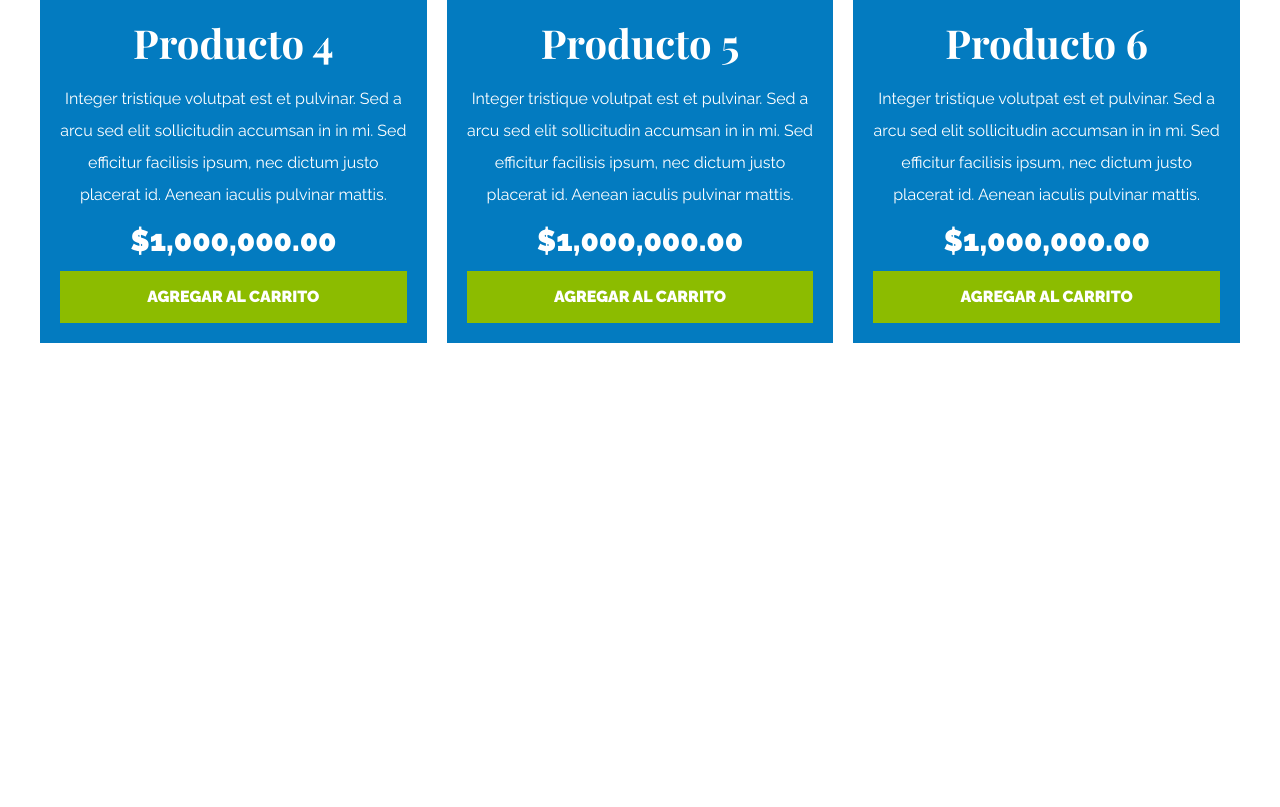
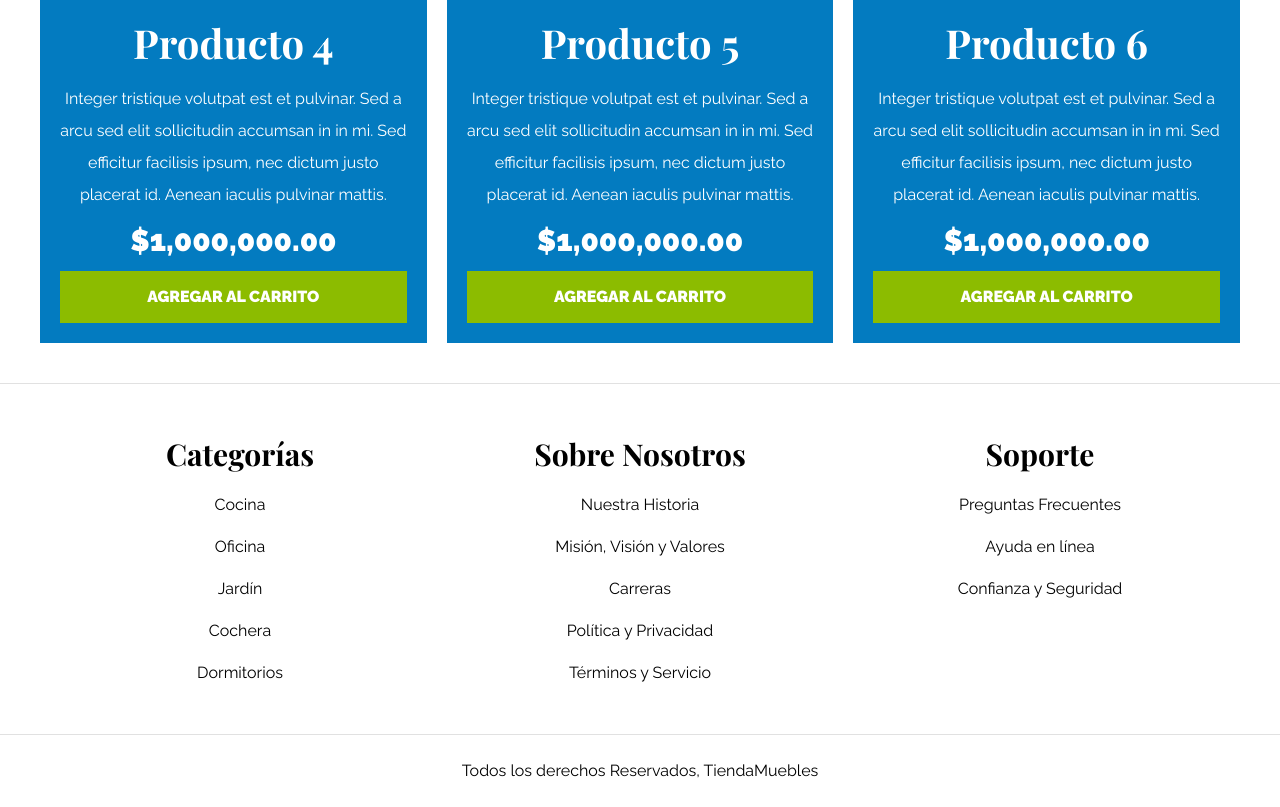
Before and after one commit to TaielNxz/sass-course-01-ecommerce, a plain HTML site: page index.html in a window 1280 px wide. Shown: the part 3498-4305 px from the top of the page. Before the commit the page ends 3841 px from the top, so only its background shows below. Drawn offline with nearby package versions, Linux system fonts and the light colour scheme.

Commit message:
add footer

```diff
--- a/css/app.css
+++ b/css/app.css
@@ -235,10 +235,14 @@ img {
 }
 
 /* ==== Product ==== */
+.products {
+    margin-bottom: 4rem;
+}
+
 @media (min-width: 768px) {
     .products {
         width: 95%;
-        margin: 0 auto;
+        margin: 0 auto 4rem auto;
     }
 }
 
@@ -316,3 +320,42 @@ img {
     font-weight: 900;
     font-size: 3rem;
 }
+
+/* ==== Footer ==== */
+.footer {
+    border-top: 1px solid #e1e1e1;
+}
+
+@media (min-width: 768px) {
+    .footer-grid {
+        display: grid;
+        grid-template-columns: repeat(3, 1fr);
+    }
+}
+
+.footer-content {
+    margin: 4rem 0;
+    text-align: center;
+}
+
+.footer-content h3 {
+    margin: 0;
+}
+
+.footer-content nav {
+    display: flex;
+    flex-direction: column;
+}
+.footer-content a {
+    padding: 0.5rem 0;
+}
+.footer-content a:hover {
+    font-weight: 700;
+}
+
+.copyright {
+    border-top: 1px solid #e1e1e1;
+    text-align: center;
+    margin: 0;
+    padding: 2rem 0;
+}
--- a/index.html
+++ b/index.html
@@ -60,7 +60,7 @@
         </div>
     </section>
 
-    <section class="products">
+    <main class="products">
         <h2 class="title">Nuestros Productos</h2>
 
         <div class="products-list conteiner">
@@ -130,6 +130,40 @@
                 </div>
             </div>
         </div>
-    </section>
+    </main>
+
+    <footer class="footer">
+        <div class="footer-grid conteiner">
+            <div class="footer-content">
+                <h3>Categorías</h3>
+                <nav>
+                    <a href="#">Cocina</a>
+                    <a href="#">Oficina</a>
+                    <a href="#">Jardín</a>
+                    <a href="#">Cochera</a>
+                    <a href="#">Dormitorios</a>
+                </nav>
+            </div>
+            <div class="footer-content">
+                <h3>Sobre Nosotros</h3>
+                <nav>
+                    <a href="#">Nuestra Historia</a>
+                    <a href="#">Misión, Visión y Valores</a>
+                    <a href="#">Carreras</a>
+                    <a href="#">Política y Privacidad</a>
+                    <a href="#">Términos y Servicio</a>
+                </nav>
+            </div>
+            <div class="footer-content">
+                <h3>Soporte</h3>
+                <nav>
+                    <a href="#">Preguntas Frecuentes</a>
+                    <a href="#">Ayuda en línea</a>
+                    <a href="#">Confianza y Seguridad</a>
+                </nav>
+            </div>
+        </div>
+        <p class="copyright">Todos los derechos Reservados, TiendaMuebles</p>
+    </footer>
 </body>
 </html>
```
